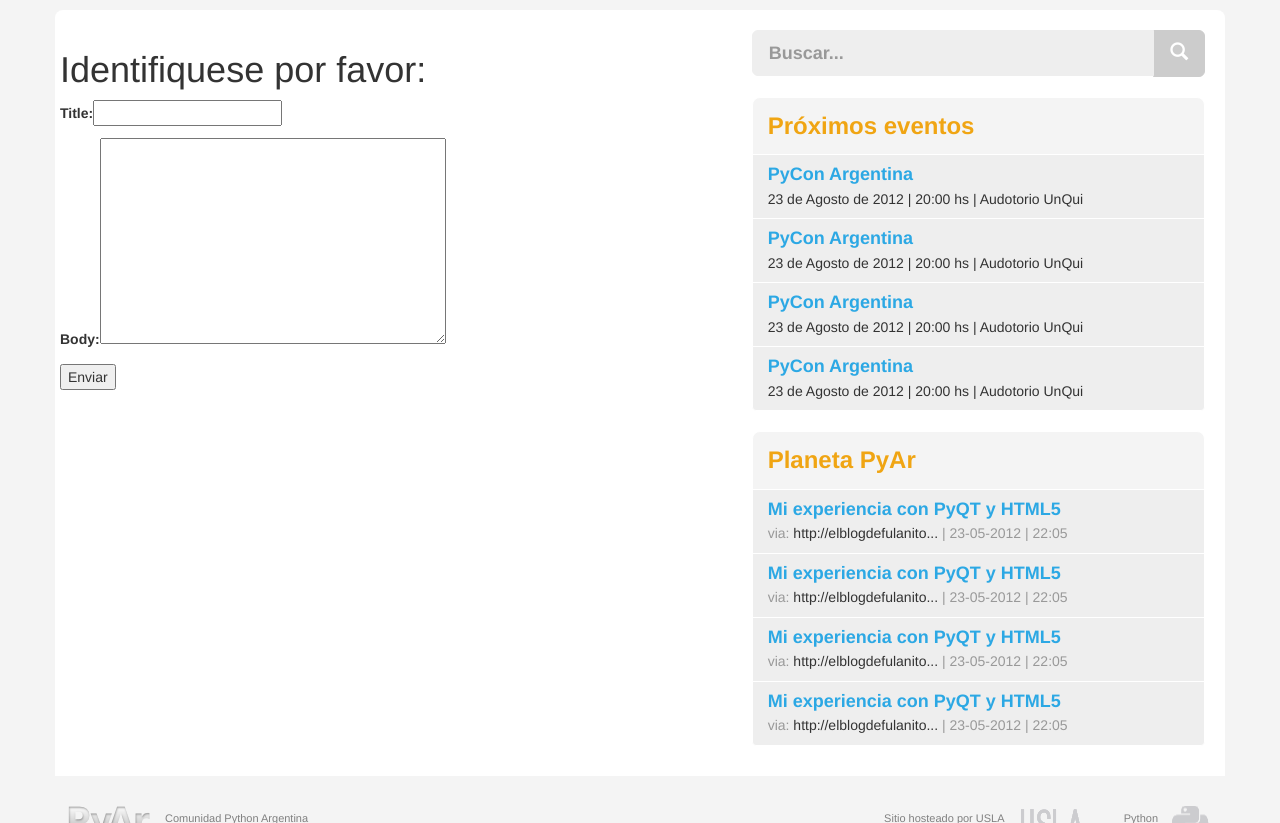
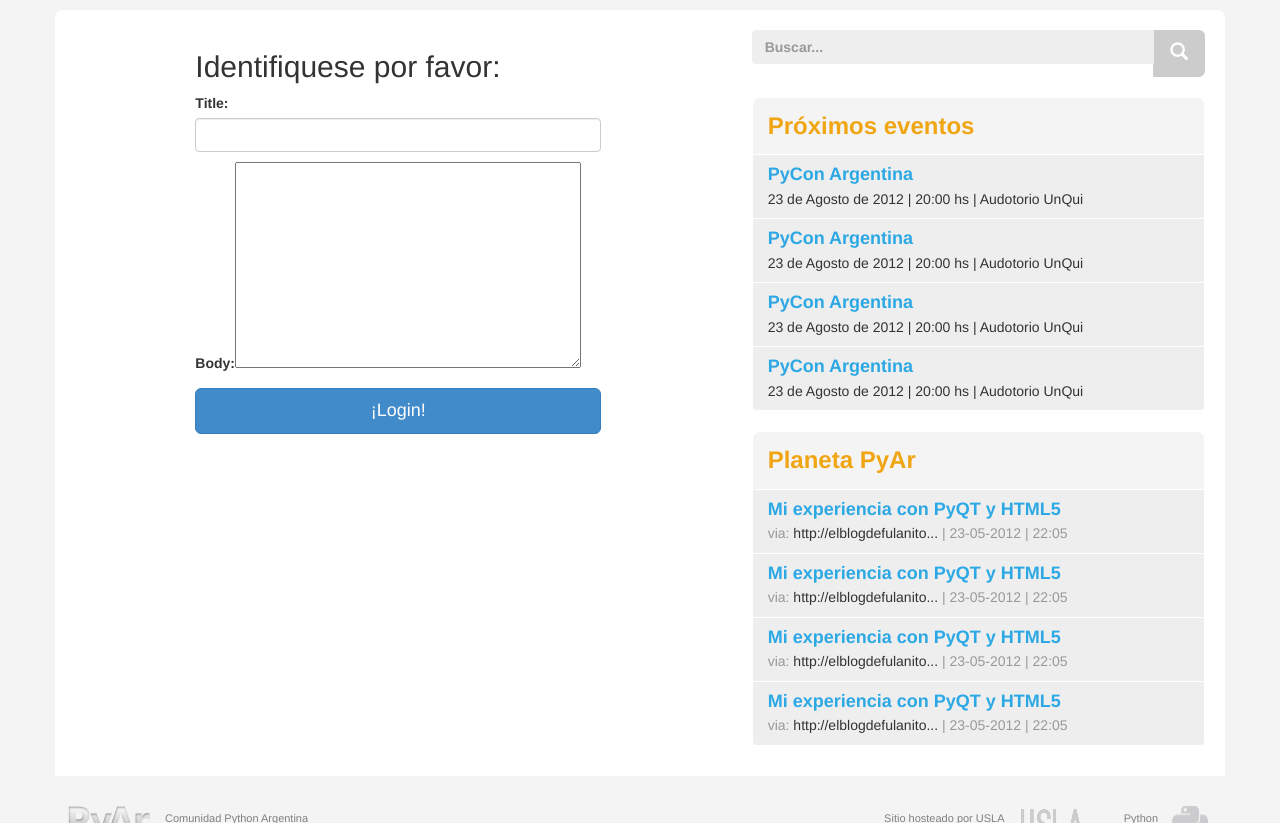
Before and after one commit to PyAr/pyarweb, a Django app: template templates/registration/login.html in a window 1280 px wide. Shown: the part 97-920 px from the top of the page. Run offline with Django 3.2, Linux system fonts and the light colour scheme; the template is opened without the code that fills it: values that come from a table or form of the project are taken from there, others are empty; some libraries are stand-ins or nearby versions.

Commit message:
Nuevo estilo para el LoginForm!

```diff
--- a/static/css/styles.css
+++ b/static/css/styles.css
@@ -265,3 +265,40 @@ h3 {
 	background-position: right center;
 	background-image: url(/static/img/python-footer.png);
 }
+
+/*
+ * Inputs and forms
+ */
+
+form.form-signin {
+	width: 60%;
+	margin-left: 20%;
+	margin-bottom: 35px;
+}
+
+input[type="text"],
+input[type="password"] {
+	display: block;
+	width: 100%;
+	height: 34px;
+	padding: 6px 12px;
+	font-size: 14px;
+	line-height: 1.42857143;
+	color: #555;
+	background-color: #fff;
+	background-image: none;
+	border: 1px solid #ccc;
+	border-radius: 4px;
+	-webkit-box-shadow: inset 0 1px 1px rgba(0,0,0,.075);
+	box-shadow: inset 0 1px 1px rgba(0,0,0,.075);
+	-webkit-transition: border-color ease-in-out .15s,box-shadow ease-in-out .15s;
+	transition: border-color ease-in-out .15s,box-shadow ease-in-out .15s;
+}
+
+input[type="text"]:focus,
+input[type="password"]:focus {
+	border-color: #66afe9;
+	outline: 0;
+	-webkit-box-shadow: inset 0 1px 1px rgba(0,0,0,.075),0 0 8px rgba(102,175,233,.6);
+	box-shadow: inset 0 1px 1px rgba(0,0,0,.075),0 0 8px rgba(102,175,233,.6);
+}
--- a/templates/registration/login.html
+++ b/templates/registration/login.html
@@ -7,12 +7,12 @@
     <div class="row">
         <div class="col-md-7">
             <div class="row">
-              <h1> Identifiquese por favor: </h1>
-              <form action="/pyarenses/login/" method="POST">
-                {% csrf_token %}
-                {{ form.as_p }}
-                <input type="submit" value="Enviar" />
-              </form>
+            	<form class="form-signin" role="form" action="/pyarenses/login/" method="POST">
+            		{% csrf_token %}
+			<h2 class="form-signin-heading">Identifiquese por favor:</h2>
+			{{ form.as_p }}
+			<button class="btn btn-lg btn-primary btn-block" type="submit">¡Login!</button>
+		</form>
             </div>
         </div>
         <div class="col-md-5">
```
